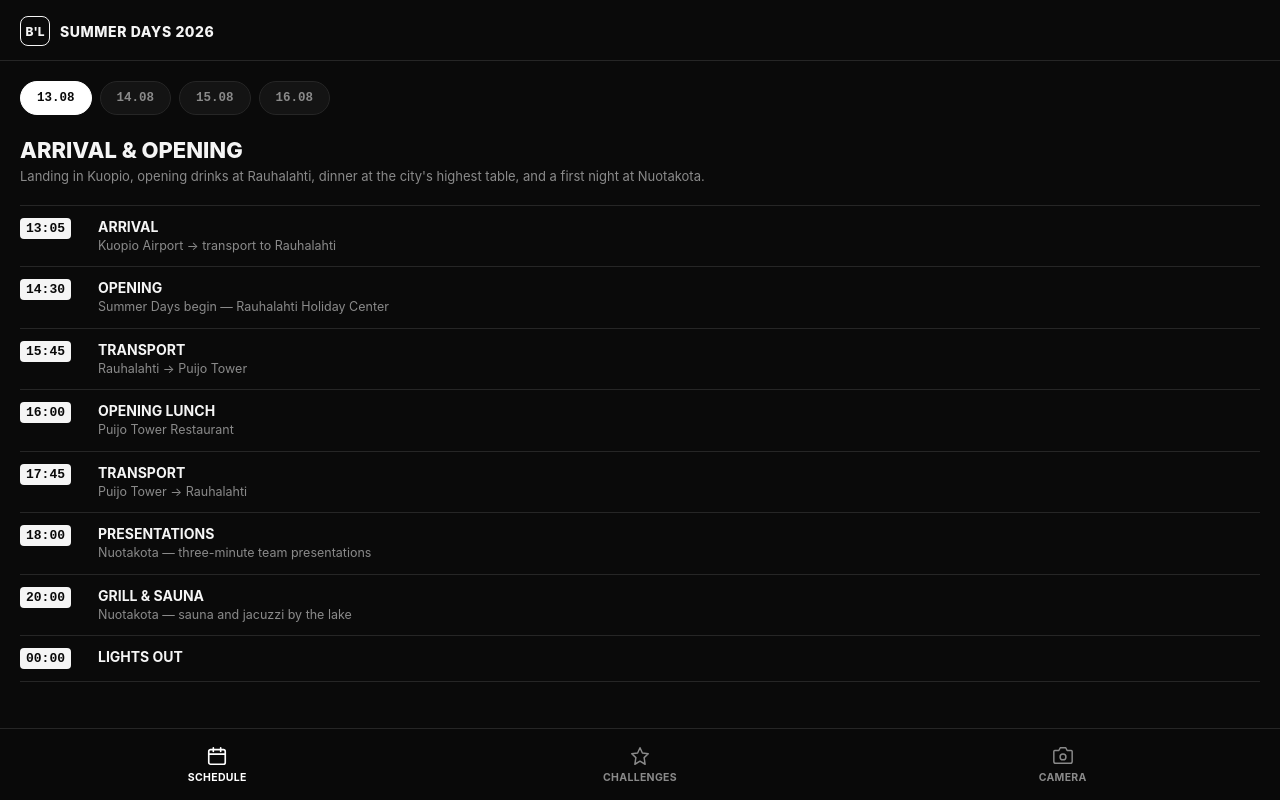
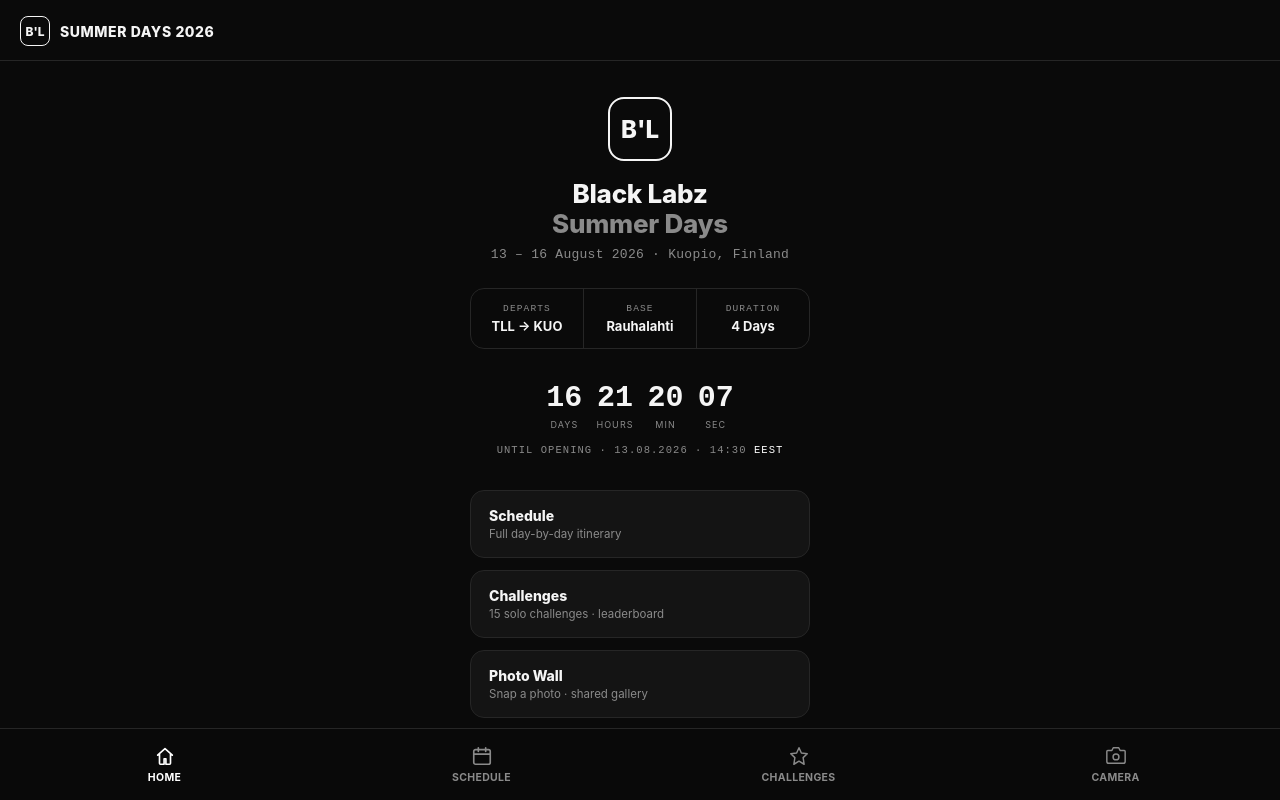
Before and after one commit to tanel-bl/bl-summer-days-app, a website: page index.html in a window 1280 px wide. Drawn offline with Linux system fonts and the light colour scheme; no server answers.

Commit message:
Update index.html

```diff
--- a/index.html
+++ b/index.html
@@ -197,6 +197,50 @@
   input[type=file]{display:none;}
 
   ::-webkit-scrollbar{display:none;}
+
+  /* ---------- HOME / HERO ---------- */
+  #view-home{
+    display:none;
+    flex-direction:column;
+    align-items:center;
+    text-align:center;
+    padding:36px 22px 40px;
+    overflow-y:auto;
+  }
+  #view-home.active{display:flex;}
+  .hero-logo{
+    width:64px; height:64px;
+    border:2.5px solid var(--ink);
+    border-radius:16px;
+    display:flex; align-items:center; justify-content:center;
+    font-weight:800; font-size:24px;
+    margin-bottom:18px;
+  }
+  .hero-title{font-weight:800; font-size:26px; line-height:1.15; letter-spacing:-0.01em;}
+  .hero-title em{font-style:normal; color:var(--ink-dim);}
+  .hero-sub{margin-top:8px; font-size:13px; color:var(--ink-dim); font-family:'IBM Plex Mono', monospace; letter-spacing:0.02em;}
+  .hero-board{
+    display:flex; gap:0; margin-top:26px; width:100%; max-width:340px;
+    border:1px solid var(--line); border-radius:14px; overflow:hidden;
+  }
+  .hero-board .cell{flex:1; padding:14px 8px; text-align:center; border-right:1px solid var(--line);}
+  .hero-board .cell:last-child{border-right:none;}
+  .hero-board .k{font-size:9.5px; letter-spacing:0.12em; text-transform:uppercase; color:var(--ink-dim); font-family:'IBM Plex Mono', monospace; margin-bottom:4px;}
+  .hero-board .v{font-weight:700; font-size:13px;}
+  .hero-countdown{display:flex; gap:14px; margin-top:32px;}
+  .hero-countdown .unit{display:flex; flex-direction:column; align-items:center;}
+  .hero-countdown .num{font-family:'IBM Plex Mono', monospace; font-weight:800; font-size:30px; font-variant-numeric:tabular-nums;}
+  .hero-countdown .lbl{font-size:9px; letter-spacing:0.12em; text-transform:uppercase; color:var(--ink-dim); margin-top:4px;}
+  .hero-cd-caption{margin-top:14px; font-size:10.5px; letter-spacing:0.1em; text-transform:uppercase; color:var(--ink-dim); font-family:'IBM Plex Mono', monospace;}
+  .hero-cd-caption .amber{color:var(--white);}
+  .hero-links{width:100%; max-width:340px; margin-top:34px; display:flex; flex-direction:column; gap:12px;}
+  .hero-links button{
+    width:100%; text-align:left;
+    background:var(--panel); border:1px solid var(--line); border-radius:14px;
+    padding:16px 18px; color:var(--ink); font-family:inherit; cursor:pointer;
+  }
+  .hero-links button .cl-title{font-weight:800; font-size:14px;}
+  .hero-links button .cl-sub{display:block; font-size:11.5px; color:var(--ink-dim); margin-top:3px;}
 </style>
 </head>
 <body>
@@ -209,8 +253,44 @@
 
   <div class="views">
 
+    <!-- ============ HOME VIEW ============ -->
+    <div class="view active" id="view-home">
+      <div class="hero-logo">B'L</div>
+      <div class="hero-title">Black Labz<br><em>Summer Days</em></div>
+      <div class="hero-sub">13 – 16 August 2026 · Kuopio, Finland</div>
+
+      <div class="hero-board">
+        <div class="cell"><div class="k">Departs</div><div class="v">TLL → KUO</div></div>
+        <div class="cell"><div class="k">Base</div><div class="v">Rauhalahti</div></div>
+        <div class="cell"><div class="k">Duration</div><div class="v">4 Days</div></div>
+      </div>
+
+      <div class="hero-countdown" id="heroCountdown">
+        <div class="unit"><div class="num" id="hcd-days">00</div><div class="lbl">Days</div></div>
+        <div class="unit"><div class="num" id="hcd-hours">00</div><div class="lbl">Hours</div></div>
+        <div class="unit"><div class="num" id="hcd-mins">00</div><div class="lbl">Min</div></div>
+        <div class="unit"><div class="num" id="hcd-secs">00</div><div class="lbl">Sec</div></div>
+      </div>
+      <div class="hero-cd-caption" id="heroCdCaption">UNTIL OPENING · 13.08.2026 · 14:30 <span class="amber">EEST</span></div>
+
+      <div class="hero-links">
+        <button type="button" data-goto="schedule">
+          <span class="cl-title">Schedule</span>
+          <span class="cl-sub">Full day-by-day itinerary</span>
+        </button>
+        <button type="button" data-goto="challenges">
+          <span class="cl-title">Challenges</span>
+          <span class="cl-sub">15 solo challenges · leaderboard</span>
+        </button>
+        <button type="button" data-goto="camera">
+          <span class="cl-title">Photo Wall</span>
+          <span class="cl-sub">Snap a photo · shared gallery</span>
+        </button>
+      </div>
+    </div>
+
     <!-- ============ SCHEDULE VIEW ============ -->
-    <div class="view active" id="view-schedule">
+    <div class="view" id="view-schedule">
       <div class="day-chips" id="dayChips">
         <button class="day-chip active" data-day="1">13.08</button>
         <button class="day-chip" data-day="2">14.08</button>
@@ -315,7 +395,11 @@
   </div>
 
   <div class="tabbar">
-    <button class="tab-btn active" data-view="schedule">
+    <button class="tab-btn active" data-view="home">
+      <svg viewBox="0 0 24 24" fill="none"><path d="M4 11l8-7 8 7M6 9.5V20a1 1 0 001 1h4v-6h2v6h4a1 1 0 001-1V9.5" stroke="currentColor" stroke-width="1.8" stroke-linejoin="round" stroke-linecap="round"/></svg>
+      Home
+    </button>
+    <button class="tab-btn" data-view="schedule">
       <svg viewBox="0 0 24 24" fill="none"><rect x="3" y="5" width="18" height="16" rx="2" stroke="currentColor" stroke-width="1.8"/><path d="M3 10h18M8 3v4M16 3v4" stroke="currentColor" stroke-width="1.8" stroke-linecap="round"/></svg>
       Schedule
     </button>
@@ -335,18 +419,49 @@
   const tabBtns = document.querySelectorAll('.tab-btn');
   const views = document.querySelectorAll('.view');
   const topTitle = document.getElementById('topTitle');
-  const titles = { schedule:'Summer Days 2026', challenges:'Challenges', camera:'Photo Wall' };
+  const titles = { home:'Summer Days 2026', schedule:'Summer Days 2026', challenges:'Challenges', camera:'Photo Wall' };
+
+  function goToView(name){
+    tabBtns.forEach(b=>b.classList.remove('active'));
+    views.forEach(v=>v.classList.remove('active'));
+    const btn = document.querySelector('.tab-btn[data-view="'+name+'"]');
+    if(btn) btn.classList.add('active');
+    document.getElementById('view-'+name).classList.add('active');
+    topTitle.textContent = titles[name];
+    if(name === 'camera') loadGallery();
+  }
 
   tabBtns.forEach(btn=>{
-    btn.addEventListener('click', ()=>{
-      tabBtns.forEach(b=>b.classList.remove('active'));
-      views.forEach(v=>v.classList.remove('active'));
-      btn.classList.add('active');
-      document.getElementById('view-'+btn.dataset.view).classList.add('active');
-      topTitle.textContent = titles[btn.dataset.view];
-      if(btn.dataset.view === 'camera') loadGallery();
-    });
+    btn.addEventListener('click', ()=> goToView(btn.dataset.view));
   });
+
+  document.querySelectorAll('[data-goto]').forEach(el=>{
+    el.addEventListener('click', ()=> goToView(el.dataset.goto));
+  });
+
+  // ---------- Hero countdown ----------
+  const heroTarget = new Date('2026-08-13T14:30:00+03:00').getTime();
+  function updateHeroCountdown(){
+    const diff = heroTarget - Date.now();
+    const capEl = document.getElementById('heroCdCaption');
+    const cdEl = document.getElementById('heroCountdown');
+    if(!capEl || !cdEl) return;
+    if(diff <= 0){
+      cdEl.style.display = 'none';
+      capEl.innerHTML = '<span class="amber">SUMMER DAYS ARE HERE</span>';
+      return;
+    }
+    const d = Math.floor(diff / 86400000);
+    const h = Math.floor((diff % 86400000) / 3600000);
+    const m = Math.floor((diff % 3600000) / 60000);
+    const s = Math.floor((diff % 60000) / 1000);
+    document.getElementById('hcd-days').textContent = String(d).padStart(2,'0');
+    document.getElementById('hcd-hours').textContent = String(h).padStart(2,'0');
+    document.getElementById('hcd-mins').textContent = String(m).padStart(2,'0');
+    document.getElementById('hcd-secs').textContent = String(s).padStart(2,'0');
+  }
+  updateHeroCountdown();
+  setInterval(updateHeroCountdown, 1000);
 
   // ---------- Day chips ----------
   const dayChips = document.querySelectorAll('.day-chip');
```
